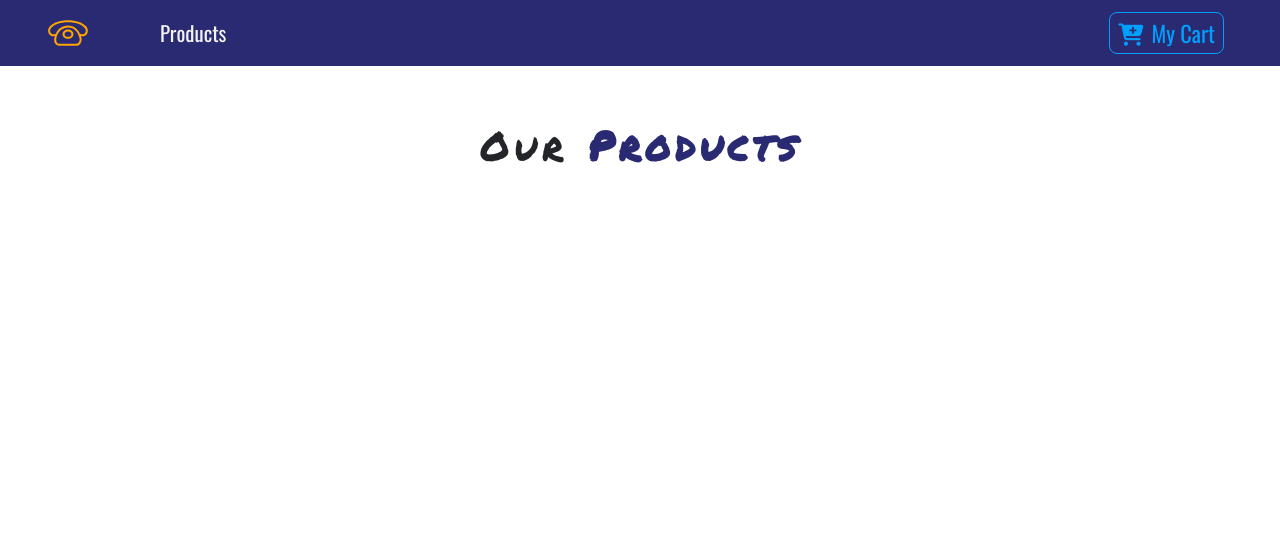
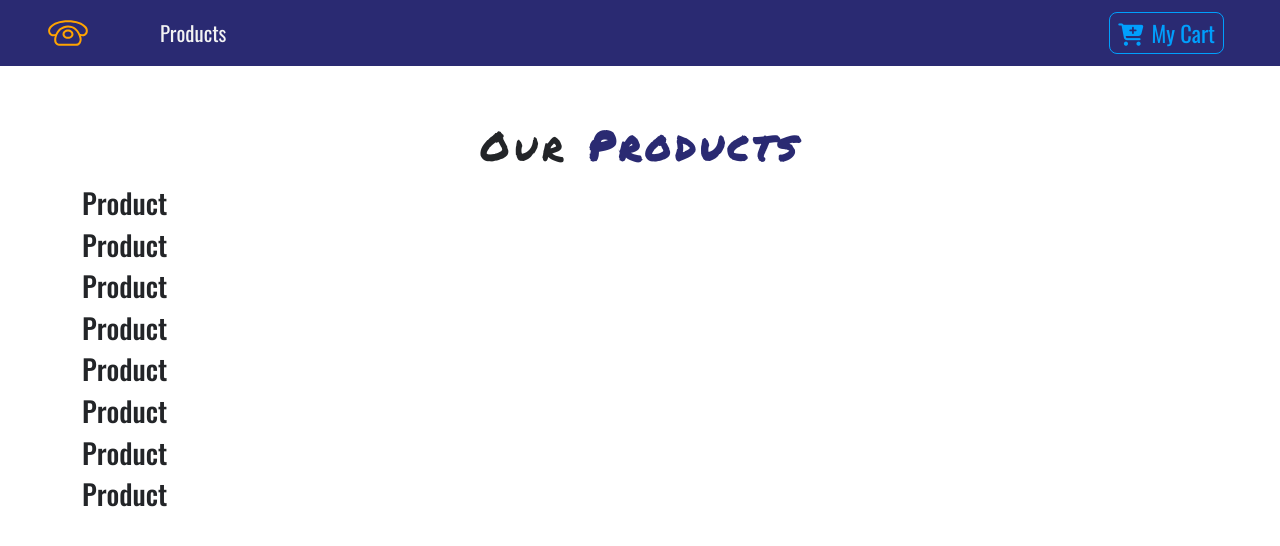
Before and after one commit to diksik0123/ecommerce-website, a React (Create React App) app: page / in a window 1280 px wide. Shown: the top 546 px of the page. Built offline with nearby package versions, Linux system fonts and the light colour scheme.

Commit message:
display storeProduct object in product list component

```diff
--- a/src/components/ProductList.js
+++ b/src/components/ProductList.js
@@ -1,22 +1,25 @@
 import React, { Component } from 'react';
 import Product from './Product';
 import Title from './Title';
-import { storeProducts } from '../data';
+import { ProductConsumer } from '../context';
 
 
 export default class ProductList extends Component {
-
-  state = {
-    products: storeProducts
-  }
   render() {
-    console.log(this.state.products);
     return (
       <React.Fragment>
         <div className="py-5">
           <div className="container">
             <Title name="our" title="products" />
             <div className="row">
+              <ProductConsumer>
+                {value => {
+                  return value.products.map(product => {
+                    return <Product key={product.id} product={product} />;
+                  });
+                }
+                }
+                </ProductConsumer>
             </div>
           </div>
         </div>
```
